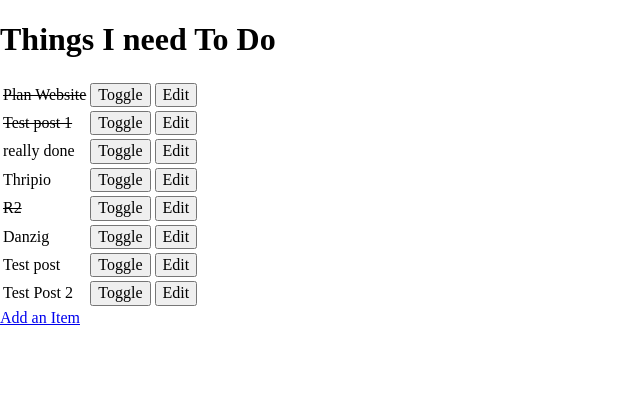
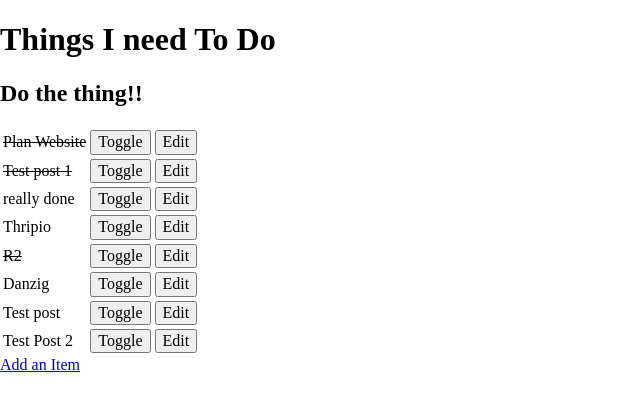
Before and after one commit to PaulyFleming/simple-todo-padawan, a Django app: page / in a window 1280 px wide. Shown: the top 411 px of the page, without its empty margins (0-640 px from the left). Run offline with Django 3.2, Linux system fonts and the light colour scheme; data comes from the database, SQL or seed files in the repository; some libraries are stand-ins or nearby versions.

Commit message:
added text on index page

```diff
--- a/todo/templates/todo_list.html
+++ b/todo/templates/todo_list.html
@@ -24,6 +24,7 @@
 
   <!-- Add your site or application content here -->
   <h1>Things I need To Do</h1>
+  <h2>Do the thing!!</h2>
 <table>
 {% for item in items %}
 <tr>
```
